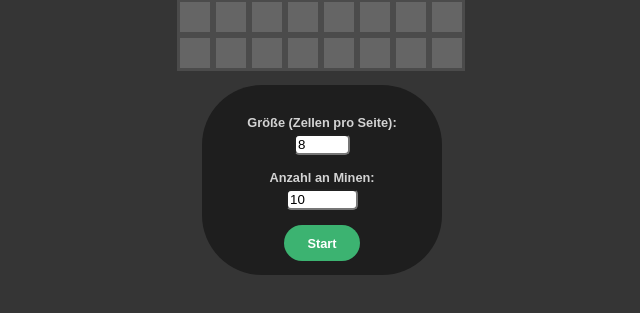
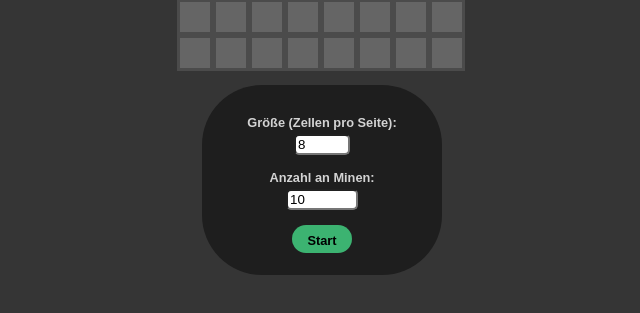
Before and after one commit to toucanmeister/minesweeper_frontend, an Angular app in the folder angular-httpclient/: page / in a window 1280 px wide. Shown: the part 361-674 px from the top of the page, without its empty margins (311-951 px from the left). Built offline with nearby package versions, Linux system fonts and the light colour scheme.

Commit message:
Kleines Refactoring

```diff
--- a/angular-httpclient/src/app/app.component.css
+++ b/angular-httpclient/src/app/app.component.css
@@ -4,8 +4,7 @@
 }
 #startButton {
   width: 60px;
-  height: 20px;
-  padding: 8px;
+  height: 28px;
   margin: auto;
   background-color: mediumseagreen;
   clear: both;
@@ -14,6 +13,7 @@
   font-weight: bold;
   font-size: 100%;
   border-radius: 30px;
+  border: none;
 }
 #startdiv {
   margin: 3px auto auto;
--- a/angular-httpclient/src/app/app.component.html
+++ b/angular-httpclient/src/app/app.component.html
@@ -7,18 +7,18 @@
         <div *ngFor="let x of counter(numberOfRows)">
           <div class="cell" id="{{y*numberOfRows + x}}" (click)="clickCell(y*numberOfRows + x)"
                             (contextmenu)="$event.preventDefault(); flagCell(y*numberOfRows + x);"
-                            [ngStyle]=" {'background-color': cellColor[y*numberOfRows + x], 'opacity': cellOpacity}"> {{neighborMines[y*numberOfRows + x]}} </div>
+                            [ngStyle]="{'background-color': cellColor[y*numberOfRows + x], 'opacity': cellOpacity}"> {{neighborMines[y*numberOfRows + x]}} </div>
         </div>
       </div>
     </div>
   </div>
-  <div id="inputContainer">
+  <form id="inputContainer" (ngSubmit)="startGame($event)">
     <label for="rowInput"> Größe (Zellen pro Seite):</label> <br>
-    <input id="rowInput" type="number" min="1" max="80" [(ngModel)]="inputNumberOfRows"> <br> <br>
+    <input id="rowInput" type="number" min="1" max="80" value = "8"> <br> <br>
     <label for="minesInput">Anzahl an Minen:</label> <br>
-    <input id="minesInput" type="number" min="1" max="6400" [(ngModel)]="inputNumberOfMines"> <br> <br>
-    <div id="startButton" (click)="startGame()"><div id="startdiv">Start</div></div>
-  </div>
+    <input id="minesInput" type="number" min="1" max="6400" value = "10"> <br> <br>
+    <button id="startButton" type="submit"><div id="startdiv">Start</div></button>
+  </form>
   <div class="banner" id="die" *ngIf="!alive && !gameStarted"> Du hast verloren. </div>
   <div class="banner" id="win" *ngIf="winner && !gameStarted"> Du hast gewonnen! </div>
 </div>
--- a/angular-httpclient/src/app/app.component.ts
+++ b/angular-httpclient/src/app/app.component.ts
@@ -12,18 +12,12 @@ import {OnInit} from '@angular/core';
 })
 export class AppComponent implements OnInit{
 
-  inputNumberOfRows: number = 8;
-  inputNumberOfMines: number = 10;
-
-  size: number;
+  size: number = 64;
   numberOfRows: number = 8;
-  numOfMines: number = 10;
-
+  numberOfMines: number = 10;
   cellOpacity: number = 0.3;
   cellColor = [];
-
   neighborMines = [];
-
   gameStarted: boolean = false;
   alive: boolean = true;
   winner: boolean = false;
@@ -33,7 +27,6 @@ export class AppComponent implements OnInit{
   }
 
   ngOnInit(){
-    this.size = 64;
     let i: number;
     for(i = 0; i < this.size; i++){
       this.cellColor[i] = "lightgrey";
@@ -41,29 +34,12 @@ export class AppComponent implements OnInit{
     }
   }
 
-  startGame(){
+  startGame(event: any){
 
-    if(this.inputNumberOfRows === undefined ||
-       this.inputNumberOfRows === null ||
-       this.inputNumberOfRows*this.inputNumberOfRows < this.inputNumberOfMines ||
-       this.inputNumberOfRows < 1) {
-        this.inputNumberOfRows = 8;
-    }
-    if(this.inputNumberOfMines === undefined ||
-      this.inputNumberOfMines === null ||
-      this.inputNumberOfRows*this.inputNumberOfRows < this.inputNumberOfMines ||
-      this.inputNumberOfMines < 1) {
-        this.inputNumberOfMines = 10;
-    }
-
-    this.Starter.createBoard(this.inputNumberOfRows, this.inputNumberOfMines).subscribe();
-    this.numberOfRows = this.inputNumberOfRows;
-    this.numOfMines = this.inputNumberOfMines;
-    this.size = this.inputNumberOfRows * this.inputNumberOfRows;
-    this.gameStarted = true;
-    this.cellOpacity = 1;
-    this.numOfMines = this.inputNumberOfMines;
-
+    let rowInput: number = event.target.rowInput.value;
+    let minesInput: number = event.target.minesInput.value;
+    this.initializeBoardValues(rowInput, minesInput);
+    this.Starter.createBoard(this.numberOfRows, this.numberOfMines).subscribe();
     let i: number;
     for(i = 0; i < this.size; i++){
       this.cellColor[i] = "lightgrey";
@@ -72,7 +48,6 @@ export class AppComponent implements OnInit{
   }
 
   clickCell(cellNum: number){
-
     if(this.gameStarted && this.cellColor[cellNum] !== "tomato"){
       this.Clicker.sendClick(cellNum)
         .subscribe( data => {
@@ -123,7 +98,7 @@ export class AppComponent implements OnInit{
   }
 
   showMines(mines: number[]){
-    if(this.numOfMines === 0) return;
+    if(this.numberOfMines === 0) return;
     let i: number;
     for(i = 0; i < this.size; i++){
       if(mines.includes(i)){
@@ -140,6 +115,38 @@ export class AppComponent implements OnInit{
     }
   }
 
+  inputIsInvalid(rows: number, mines: number): boolean {
+      if (rows === undefined || mines === undefined) {
+          return true;
+      }
+      if (rows < 1 || mines < 1) {
+          return true;
+      }
+      if (rows*rows < mines) {
+          return true;
+      }
+      return false;
+  }
+
+  initializeBoardValues(rowInput: number, minesInput: number) {
+    this.sanitizeAndSetInput(rowInput, minesInput);
+    this.size = this.numberOfRows * this.numberOfRows;
+    this.gameStarted = true;
+    this.cellOpacity = 1;
+  }
+
+  private sanitizeAndSetInput(rowInput: number, minesInput: number) {
+    if (this.inputIsInvalid(rowInput, minesInput)) {
+      this.numberOfRows = 8;
+      (<HTMLInputElement>document.getElementById("rowInput")).value = "8";
+      this.numberOfMines = 10;
+      (<HTMLInputElement>document.getElementById("minesInput")).value = "10";
+    } else {
+      this.numberOfRows = rowInput;
+      this.numberOfMines = minesInput;
+    }
+  }
+
   counter(i: number){
     let arr = new Array(i);
     let j: number;
```
